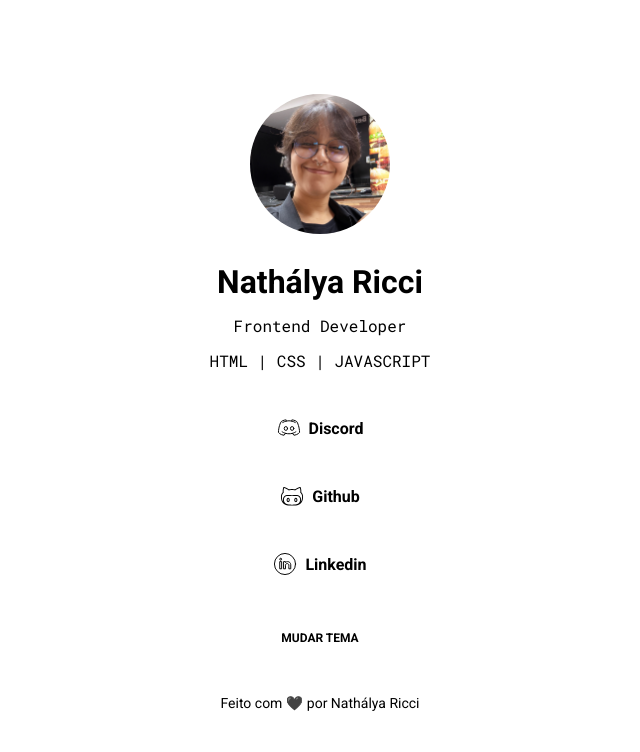
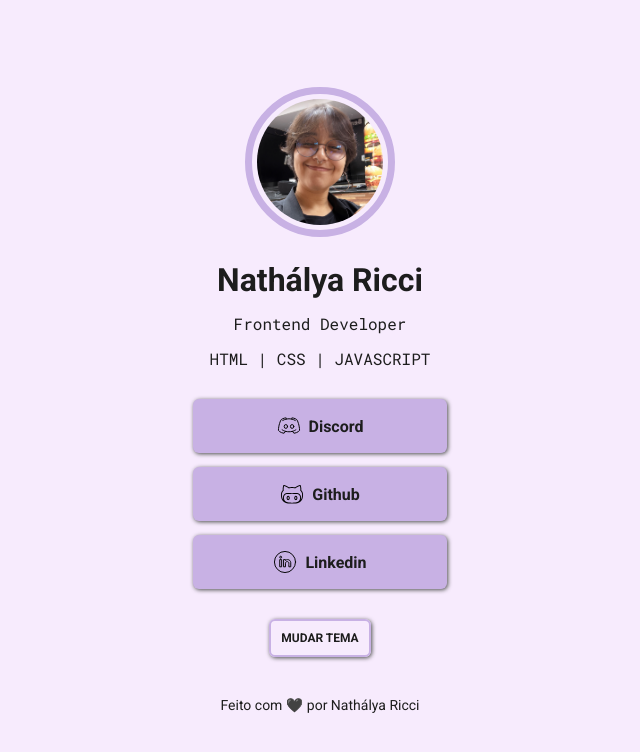
Before and after one commit to lyaricci/rocketseat-rocket-links-react, a React (Vite) app: page / in a window 1280 px wide. Shown: the top 752 px of the page, without its empty margins (320-960 px from the left). Built offline with nearby package versions, Linux system fonts and the light colour scheme.

Commit message:
adiciona dark mode

```diff
--- a/src/App/App.jsx
+++ b/src/App/App.jsx
@@ -7,8 +7,15 @@
 import { Footer } from "./components/Footer/Footer";
 
 function App() {
+
+	const [darkMode, setDarkMode] = useState(false);
+
+	const toggleDarkMode = () => {
+    setDarkMode(!darkMode);
+	}
+
 	return (
-		<div className="App">
+		<div className="App" id={darkMode ? "dark-mode" : "light-mode"}>
 			<Avatar />
 			<Header
 				name="Nathálya Ricci"
@@ -32,7 +39,7 @@
 					socialName="Linkedin"
 				/>
 			</div>
-			<div className="ButtonSwitcher">
+			<div className="ButtonSwitcher" onClick={toggleDarkMode}>
 				<ButtonSwitcher text="Mudar tema" />
 			</div>
 			<div className="Footer">
--- a/src/App/components/Buttons/Buttons.css
+++ b/src/App/components/Buttons/Buttons.css
@@ -2,7 +2,7 @@
 	border-radius: 6px;
 	padding: 15px 80px;
 	background-color: var(--c-primary);
-	color: var(--c-text-light);
+	color: var(--c-text-button);
 	box-shadow: 1px 1px 4px 0px var(--c-accent);
 	font-weight: var(--fw-bold);
 	font-size: var(--fs-medium);
```
